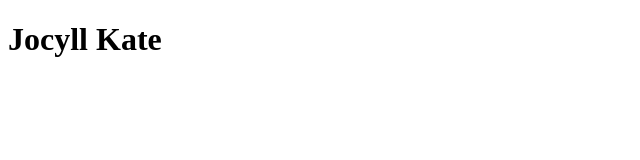
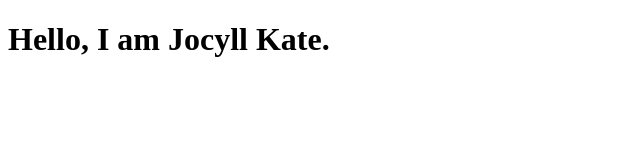
Before and after one commit to jdgalvez/g10travelokal, a plain HTML site: page jocyll.html in a window 1280 px wide. Shown: the whole page, without its empty margins (0-640 px from the left). Drawn offline with Linux system fonts and the light colour scheme.

Commit message:
updated file

```diff
--- a/jocyll.html
+++ b/jocyll.html
@@ -7,6 +7,6 @@
     <title>Document</title>
 </head>
 <body>
-    <h1>Jocyll Kate</h1>
+    <h1>Hello, I am Jocyll Kate.</h1>
 </body>
 </html>
```
